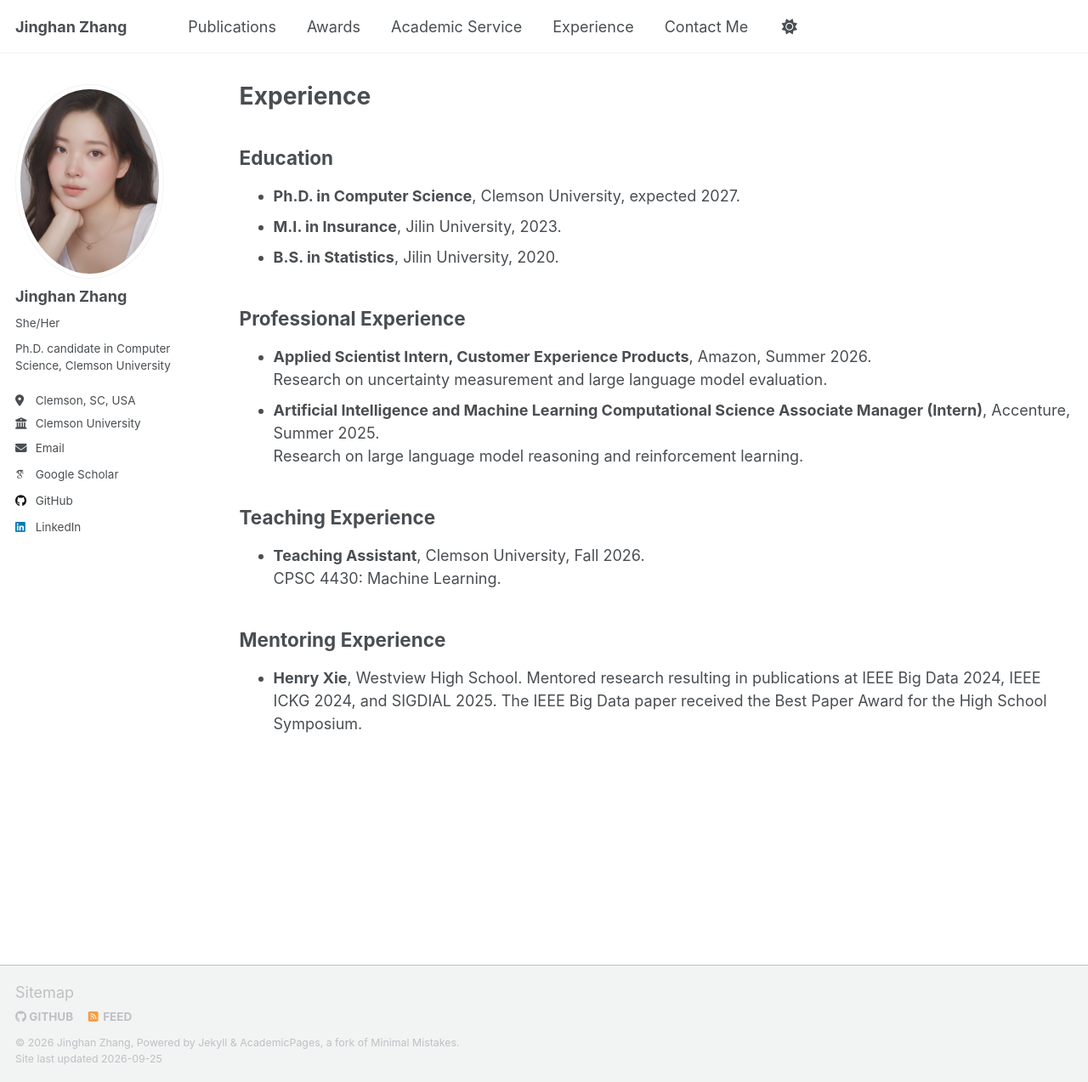
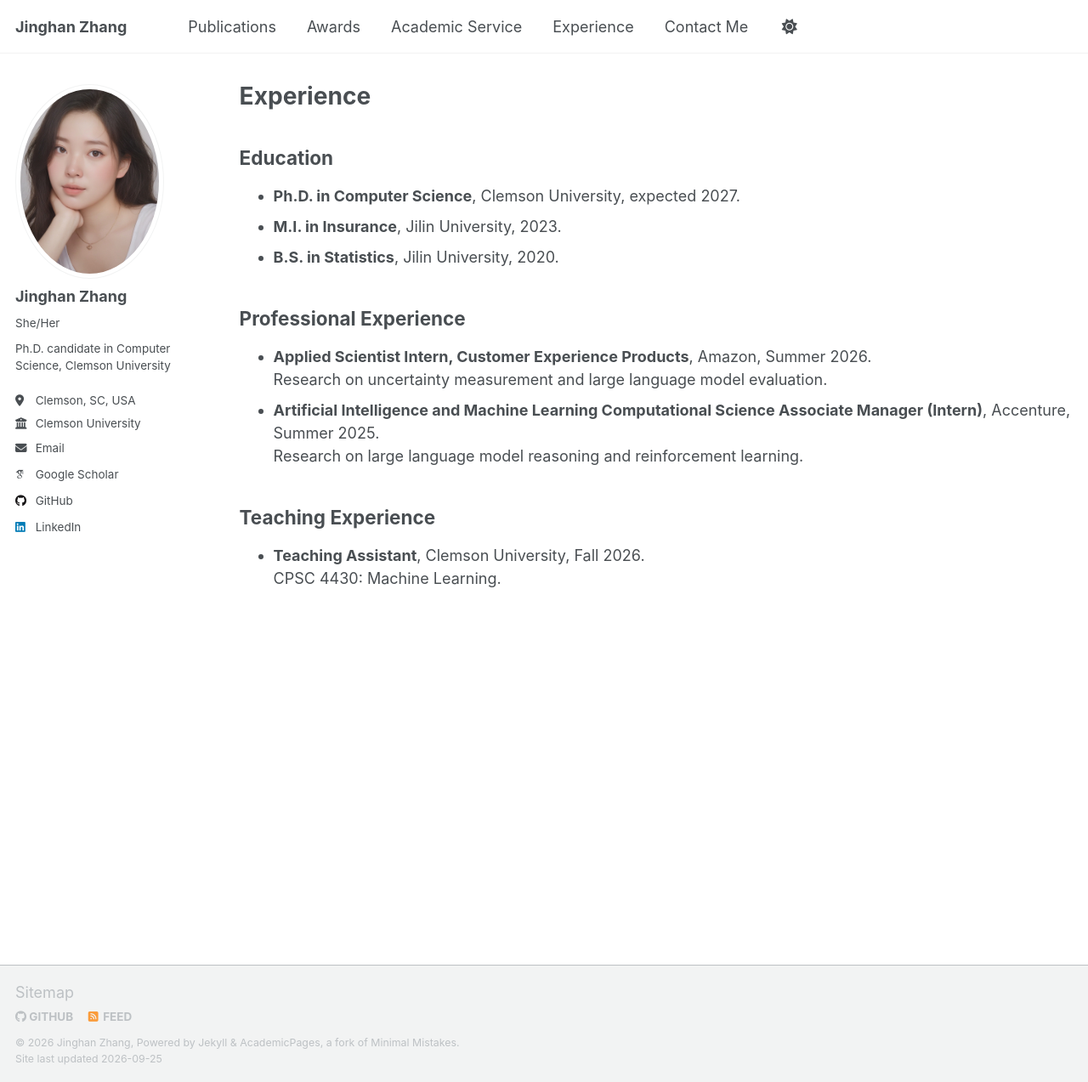
Before and after one commit to jinghanzhang1998/jinghanzhang1998.github.io, a Jekyll site: the page built from _pages/cv.md, in a window 1280 px wide and 1273 px high. Shown: the whole window at 85% size. Built offline with Jekyll 4.4.1, drawn with Linux system fonts in a browser that asks for light colours; some web fonts are replaced; a script that is not in the unit is left out.

Commit message:
Remove mentoring experience from profile

```diff
--- a/_pages/cv.md
+++ b/_pages/cv.md
@@ -22,7 +22,3 @@ author_profile: true
 
 - **Teaching Assistant**, Clemson University, Fall 2026. <br>
   CPSC 4430: Machine Learning.
-
-## Mentoring Experience
-
-- **Henry Xie**, Westview High School. Mentored research resulting in publications at IEEE Big Data 2024, IEEE ICKG 2024, and SIGDIAL 2025. The IEEE Big Data paper received the Best Paper Award for the High School Symposium.
```
